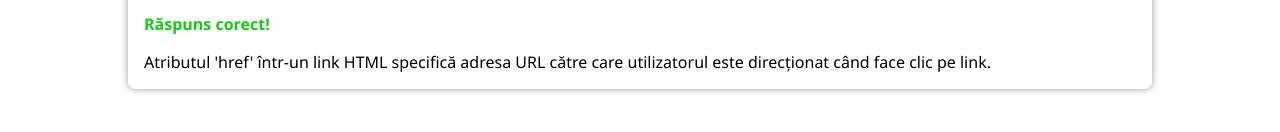
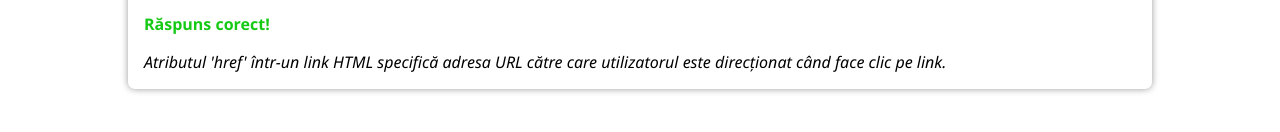
Before and after one commit to GianniC13/Quiz-app, a plain HTML site: page index.html in a window 1280 px wide. Shown: the part 486-618 px from the top of the page. Drawn offline with Linux system fonts and the light colour scheme.

Commit message:
style explanation text

```diff
--- a/style.css
+++ b/style.css
@@ -57,3 +57,7 @@ button {
     color: rgb(21, 202, 21);
     font-weight: bold;
 }
+
+.explanation {
+    font-style: italic;
+}
```
